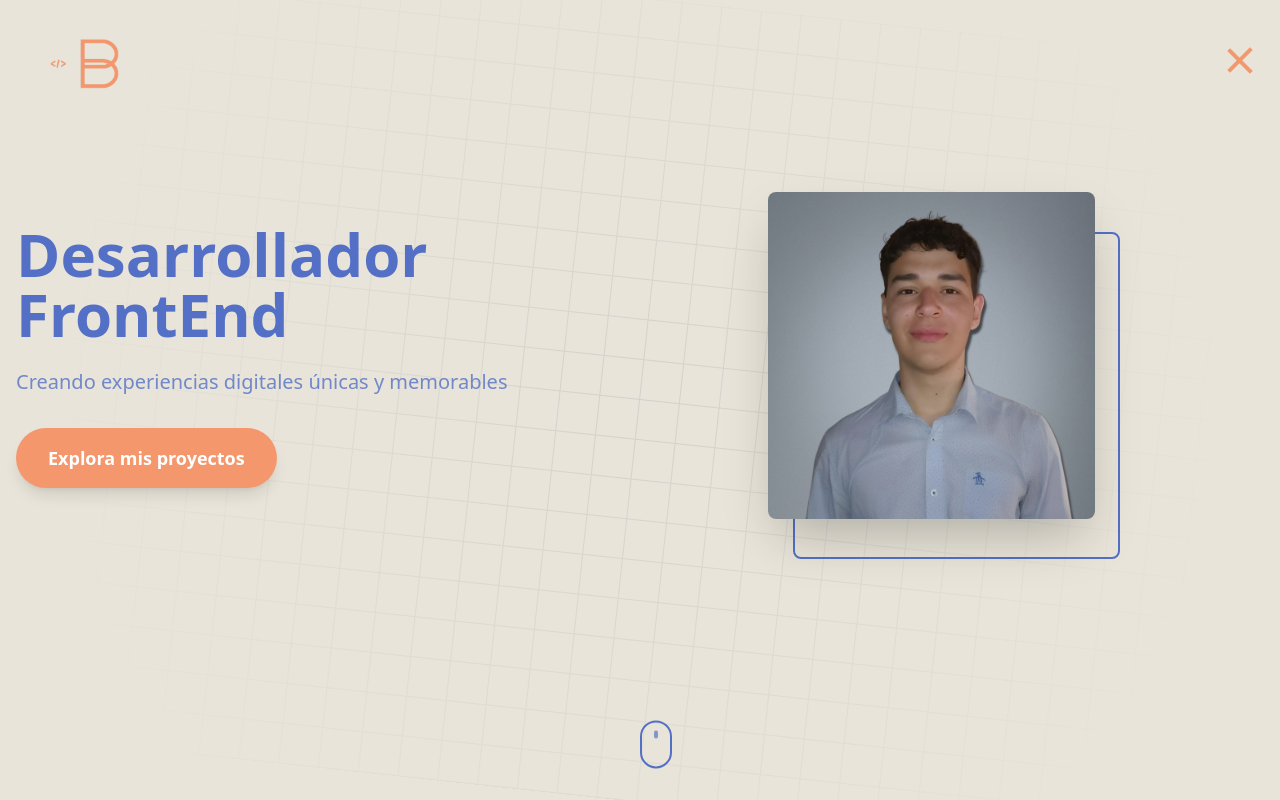
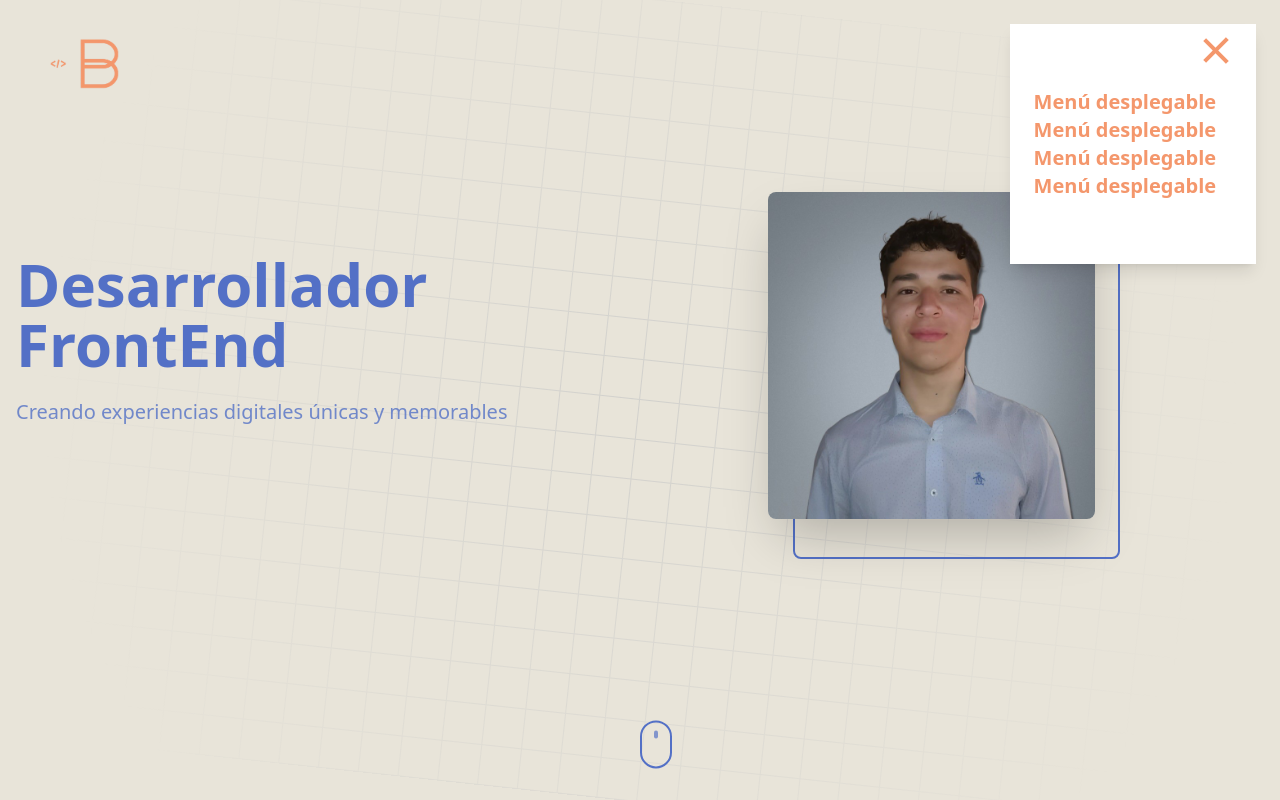
Before and after one commit to bauticalvo/Portfolio, a React (Create React App) app: page / in a window 1280 px wide. Both pictures are taken after a click on the button 1232 px from the left and 64 px from the top of the page. Shown: the top 800 px of the page. Built offline with nearby package versions, Linux system fonts and the light colour scheme.

Commit message:
fixing menu

```diff
--- a/src/App.js
+++ b/src/App.js
@@ -2,6 +2,8 @@ import './App.css';
 import Home from './Pages/Home';
 
 function App() {
+
+
   return (
     <div className='overflow-hidden no-scrollbar'>
       <Home />
--- a/src/Components/Home/Landing.jsx
+++ b/src/Components/Home/Landing.jsx
@@ -41,13 +41,7 @@ const Landing = () => {
           >
             <h2 className="text-5xl lg:text-6xl mb-6 font-bold leading-tight">Desarrollador FrontEnd</h2>
             <p className="text-xl mb-8 text-royalBlue/80">Creando experiencias digitales únicas y memorables</p>
-            <motion.button
-              className="bg-[#F4976C] text-white px-8 py-4 rounded-full text-lg font-semibold hover:bg-opacity-90 transition duration-300 shadow-lg"
-              whileHover={{ scale: 1.05, boxShadow: "0 10px 20px rgba(0,0,0,0.2)" }}
-              whileTap={{ scale: 0.95 }}
-            >
-              Explora mis proyectos
-            </motion.button>
+
           </motion.section>
 
           <motion.section
--- /dev/null
+++ b/src/Components/Home/Menu.jsx
@@ -0,0 +1,51 @@
+import { motion } from 'framer-motion';
+import { useState } from 'react';
+
+const Menu = () => {
+    const [isOpen, setIsOpen] = useState(false);
+
+    return (
+        <motion.div className="relative w-full  top-0 z-30">
+            <motion.div className="absolute top-2 right-2 h-5 p-2 m-2">
+                <motion.button
+                    onClick={() => setIsOpen(!isOpen)}
+                    className="relative text-2xl font-black text-secondary flex flex-col justify-center items-end space-y-1"
+                    style={{ zIndex: 51 }}
+                >
+                    {/* Primera línea */}
+                    <motion.div
+                    className={` ${isOpen ? 'w-8' : 'w-12'} h-1 bg-secondary`}
+                    animate={{ rotate: isOpen ? 45 : 0, y: isOpen ? 1 : 0 }}
+                    transition={{ duration: 0.3 }}
+                    />
+                    {/* Segunda línea */}
+                    <motion.div
+                    className="w-8 h-1 bg-secondary"
+                    animate={{ rotate: isOpen ? -45 : 0, y: isOpen ? -8 : 0 }}
+                    transition={{ duration: 0.3 }}
+                    />
+                </motion.button>
+            </motion.div>
+
+          <motion.div
+            className={`relative top-0 w-full h-[50%] bg-white p-4 shadow-lg ${
+              isOpen ? 'block' : 'hidden'
+            }`}
+            initial={{ opacity: 0 }}
+            animate={{ opacity: isOpen ? 1 : 0 }}
+            transition={{ duration: 0.3 }}
+            style={{ zIndex: 50 }}
+          >
+            <motion.div className='my-10 p-2 z-30'>
+                <p className="text-xl font-black text-secondary">Menú desplegable</p>
+                <p className="text-xl font-black text-secondary">Menú desplegable</p>
+                <p className="text-xl font-black text-secondary">Menú desplegable</p>
+                <p className="text-xl font-black text-secondary">Menú desplegable</p>
+
+            </motion.div>
+          </motion.div>
+        </motion.div>
+    );
+}
+
+export default Menu;
--- a/src/Components/Home/NavBar.jsx
+++ b/src/Components/Home/NavBar.jsx
@@ -1,14 +1,13 @@
 import { motion } from 'framer-motion';
-import { useState } from 'react';
+import Menu from './Menu';
 
 
 const NavBar = () => {
 
-  const [isOpen, setIsOpen] = useState(false);
 
     return (
-        <header className="fixed top-0 left-0 right-0 z-50 p-6 overflow-hidden flex items-center justify-between" >
-          <motion.div className=" ">
+        <header className="fixed w-full h-[50%] top-0 z-50 p-6 overflow-hidden flex justify-between" >
+          <motion.div className=" relative  top-0 w-1/2 ">
             <motion.h1
               className="text-4xl font-bold"
               initial={{ y: -50, opacity: 0 }}
@@ -18,32 +17,8 @@ const NavBar = () => {
               <img src="/logoB3.png" alt="Logo de Bautista Calvo" className='h-20' />
             </motion.h1>
           </motion.div>
-          <motion.div>
-          <motion.button
-            onClick={() => setIsOpen(!isOpen)}
-            className="relative text-2xl font-black text-secondary flex flex-col justify-center items-end space-y-1"
-          >
-            {/* Primera línea */}
-            <motion.div
-              className={` ${isOpen ?' w-8' : 'w-12' } h-1 bg-secondary`}
-              animate={{ rotate: isOpen ? 45 : 0, y: isOpen ? 1 : 0 }}
-              transition={{ duration: 0.3 }}
-            />
-            {/* Segunda línea */}
-            <motion.div
-              className="w-8 h-1 bg-secondary"
-              animate={{ rotate: isOpen ? -45 : 0, y: isOpen ? -8 : 0 }}
-              transition={{ duration: 0.3 }}
-            />
-          </motion.button>
-
-            {
-              1 === isOpen && (
-                <motion.div className='text-2xl font-black text-secondary bg-white h'>
-                  <p>menu</p>
-                </motion.div>
-              )
-            }
+          <motion.div className='relative w-[20%] top-0 h-[100%]  z-30 '>
+            <Menu />
           </motion.div>
       </header>
     )
--- a/src/Pages/Home.jsx
+++ b/src/Pages/Home.jsx
@@ -1,3 +1,4 @@
+import { useEffect, useRef } from "react"
 import Footer from "../Components/Home/Footer"
 import InfoSection from "../Components/Home/InfoSection"
 import Landing from "../Components/Home/Landing"
@@ -5,6 +6,30 @@ import NavBar from "../Components/Home/NavBar"
 
 
 const Home = () => {
+
+    const isConsoleLogged = useRef(false);
+
+    useEffect(() => {
+        if (!isConsoleLogged.current) {
+            console.log(`
+
+
+
+
+                ░░░░░▄░░░░░▄░░░░░▄░░░░
+                ░░░░▀▄▀░░░▀▄▀░░░▀▄▀░░░
+                ░░░▀▄╣░░░▄░║░░░░░║░▄░░
+                ░░░▄░║░▄░░▀╣░▄░▄░╠▀░░░
+                ▒▒▒▒▀╬▀▒▒▒▒╠▀▒▒▒▀╣▒▒▒▒
+
+
+
+        Welcome to Bautista Calvo's Portfolio
+            `);
+            isConsoleLogged.current = true; // Evita que se imprima más de una vez
+        }
+    }, []);
+
     return (
         <div className="no-scrollbar overflow-hidden" >
             <NavBar />
```
